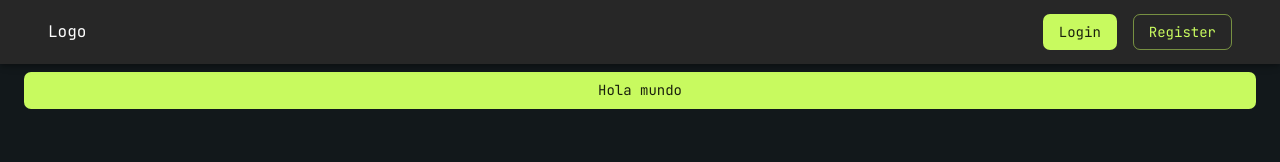
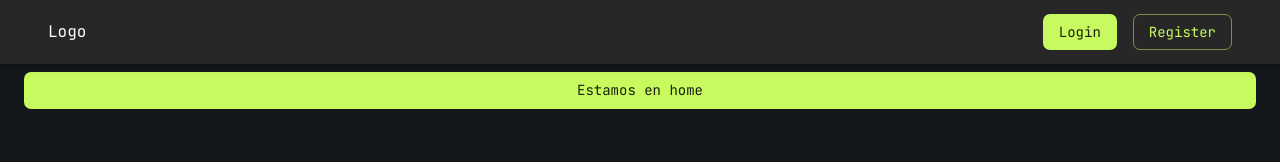
Before and after one commit to Edwardb11/rick-morty-react-mui, a React (Create React App) app: page / in a window 1280 px wide. Shown: the top 162 px of the page. Built offline with nearby package versions, Linux system fonts and the light colour scheme.

Commit message:
feat: routes navbar outlle

```diff
--- a/src/App.tsx
+++ b/src/App.tsx
@@ -1,17 +1,11 @@
-import React from "react";
-import { Button, Container } from "@mui/material";
-import { NavBar } from "./common/NavBar";
+import { BrowserRouter } from "react-router-dom";
+import { AppRouter } from "./Router";
 
 function App() {
   return (
-    <div>
-      <NavBar />
-      <Container sx={{mt:9}} maxWidth="xl">
-        <Button fullWidth variant="contained">
-          Hola mundo
-        </Button>
-      </Container>
-    </div>
+    <BrowserRouter>
+      <AppRouter />
+    </BrowserRouter>
   );
 }
 
--- /dev/null
+++ b/src/Router.tsx
@@ -0,0 +1,15 @@
+import { Routes, Route } from "react-router-dom";
+import { LoginPage } from "./pages/login";
+import { HomePage } from "./pages/home";
+import { RouterLayout } from "./common/RouterLayout";
+
+export const AppRouter: React.FC<{}> = () => {
+  return (
+    <Routes>
+      <Route path="/" element={<RouterLayout />}>
+        <Route path="/" element={<HomePage />} />
+        <Route path="/login" element={<LoginPage />} />
+      </Route>
+    </Routes>
+  );
+};
--- /dev/null
+++ b/src/common/RouterLayout.tsx
@@ -0,0 +1,12 @@
+import React from "react";
+import { NavBar } from "./NavBar";
+import { Outlet } from "react-router-dom";
+
+export const RouterLayout: React.FC<{}> = () => {
+  return (
+    <>
+      <NavBar />
+      <Outlet/>
+    </>
+  );
+};
--- /dev/null
+++ b/src/pages/home/index.tsx
@@ -0,0 +1,11 @@
+import { Container, Button } from "@mui/material";
+
+export const HomePage: React.FC<{}> = () => {
+  return (
+    <Container sx={{ mt: 9 }} maxWidth="xl">
+      <Button fullWidth variant="contained">
+        Estamos en home
+      </Button>
+    </Container>
+  );
+};
--- /dev/null
+++ b/src/pages/login/index.tsx
@@ -0,0 +1,11 @@
+import { Container, Button } from "@mui/material";
+
+export const LoginPage: React.FC<{}> = () => {
+  return (
+    <Container sx={{ mt: 9 }} maxWidth="xl">
+      <Button fullWidth variant="contained">
+      Estamos en login
+      </Button>
+    </Container>
+  );
+};
```
